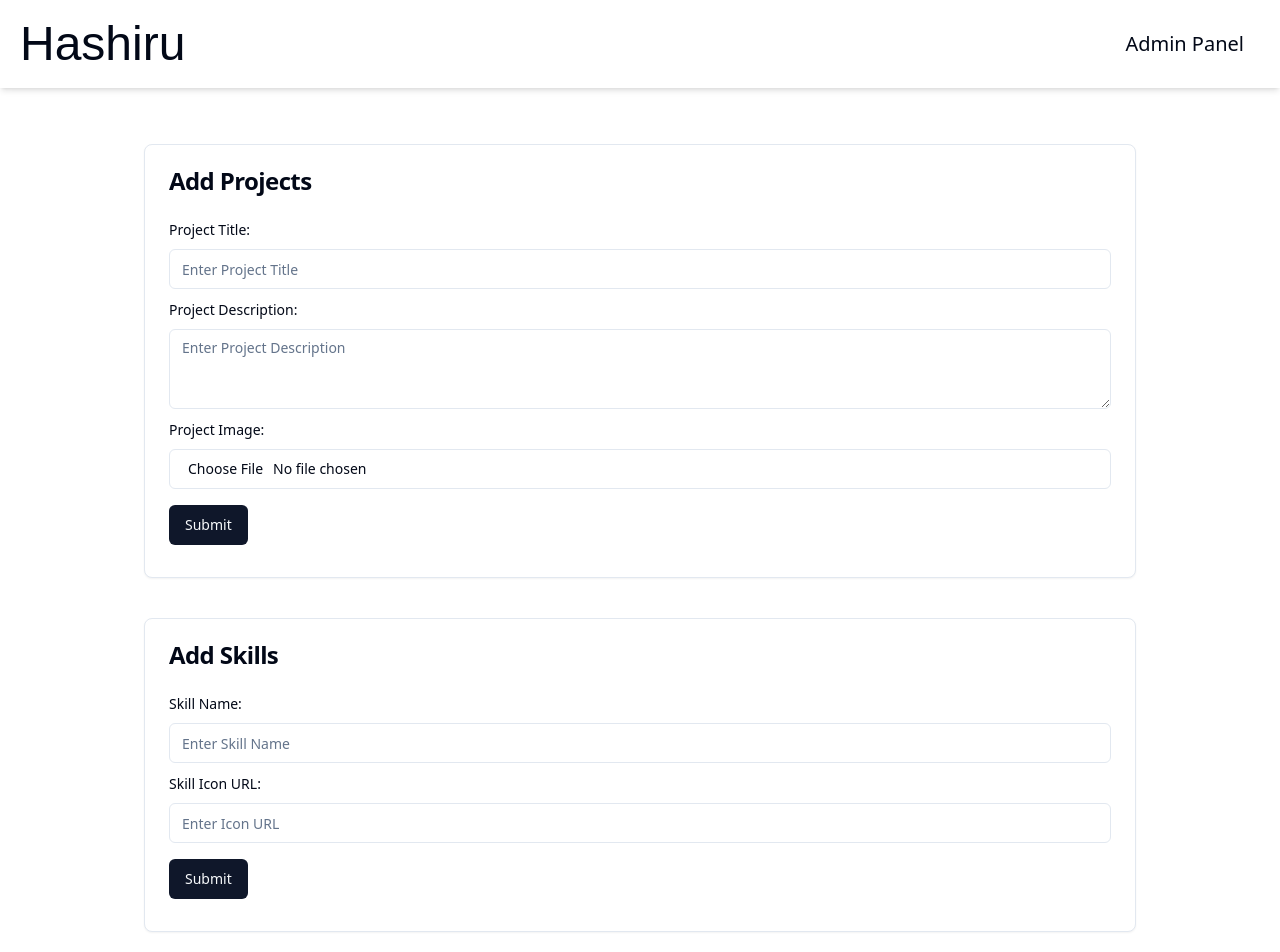
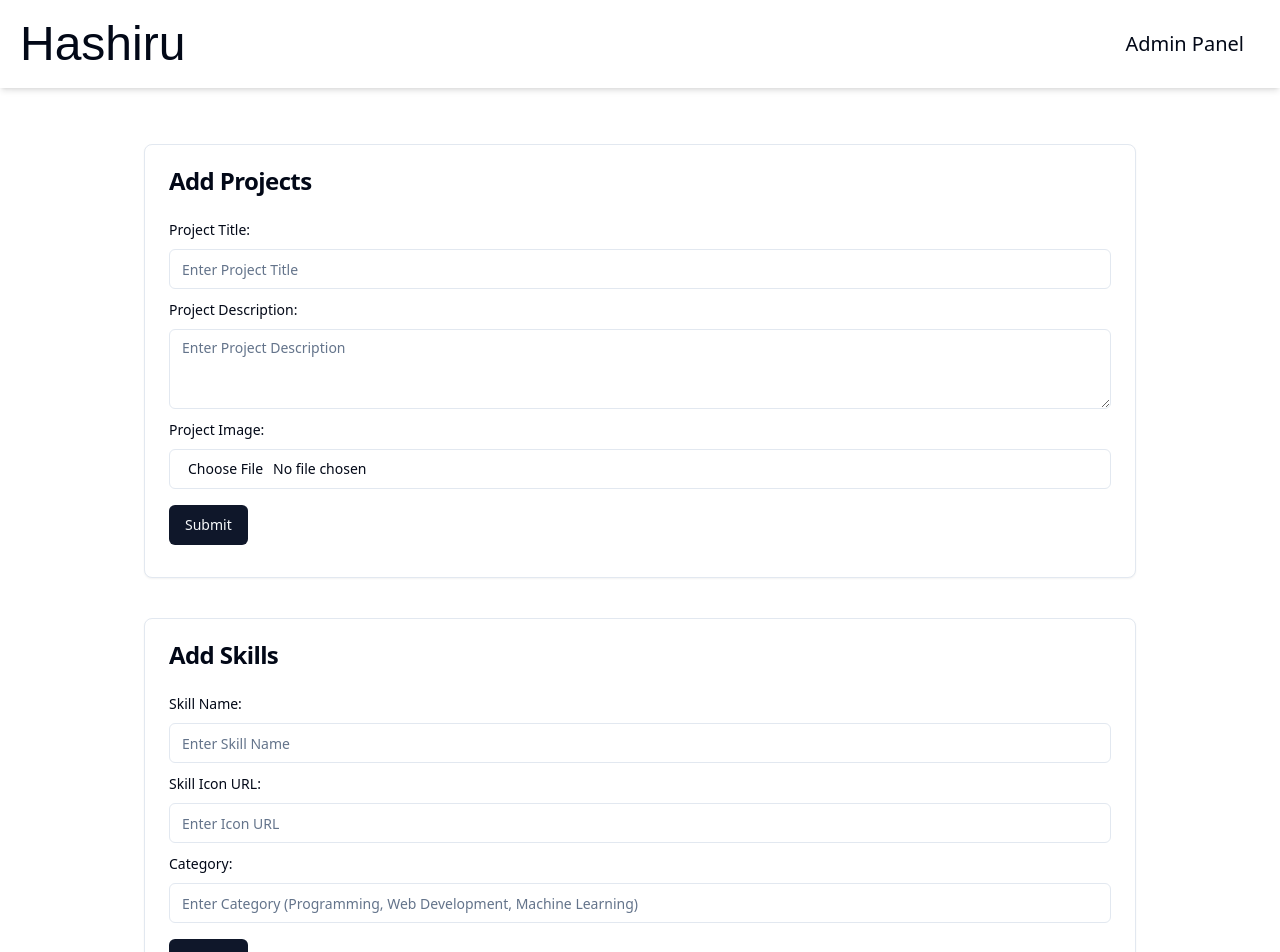
Before and after one commit to HashiruG/portfolio-frontend-new, a React (Vite) app in the folder portfolio-frontend-new/: page /admin in a window 1280 px wide. Shown: the top 952 px of the page. Built offline with nearby package versions, Linux system fonts and the light colour scheme; a web font is replaced by a local one.

Commit message:
Add category input field to addSkills

```diff
--- a/portfolio-frontend-new/src/components/sections/admin/AddSkills.tsx
+++ b/portfolio-frontend-new/src/components/sections/admin/AddSkills.tsx
@@ -46,11 +46,12 @@ const AddSkills = () => {
         </CardHeader>
         <CardContent>
           <form onSubmit={handleSubmit}>
-            <Label htmlFor="name">Skill Name:</Label>
+            <Label htmlFor="skillname">Skill Name:</Label>
             <Input
               className="my-2"
               id="name"
               type="text"
+              name="skillname"
               placeholder="Enter Skill Name"
               onChange={(e) => setSkillName(e.target.value)}
             />
@@ -60,7 +61,17 @@ const AddSkills = () => {
               className="my-2"
               id="url"
               type="text"
+              name="url"
               placeholder="Enter Icon URL"
+              onChange={(e) => setSkillURL(e.target.value)}
+            />
+             <Label htmlFor="category">Category:</Label>
+            <Input
+              className="my-2"
+              id="url"
+              type="text"
+              name="category"
+              placeholder="Enter Category (Programming, Web Development, Machine Learning)"
               onChange={(e) => setSkillURL(e.target.value)}
             />
 
```
